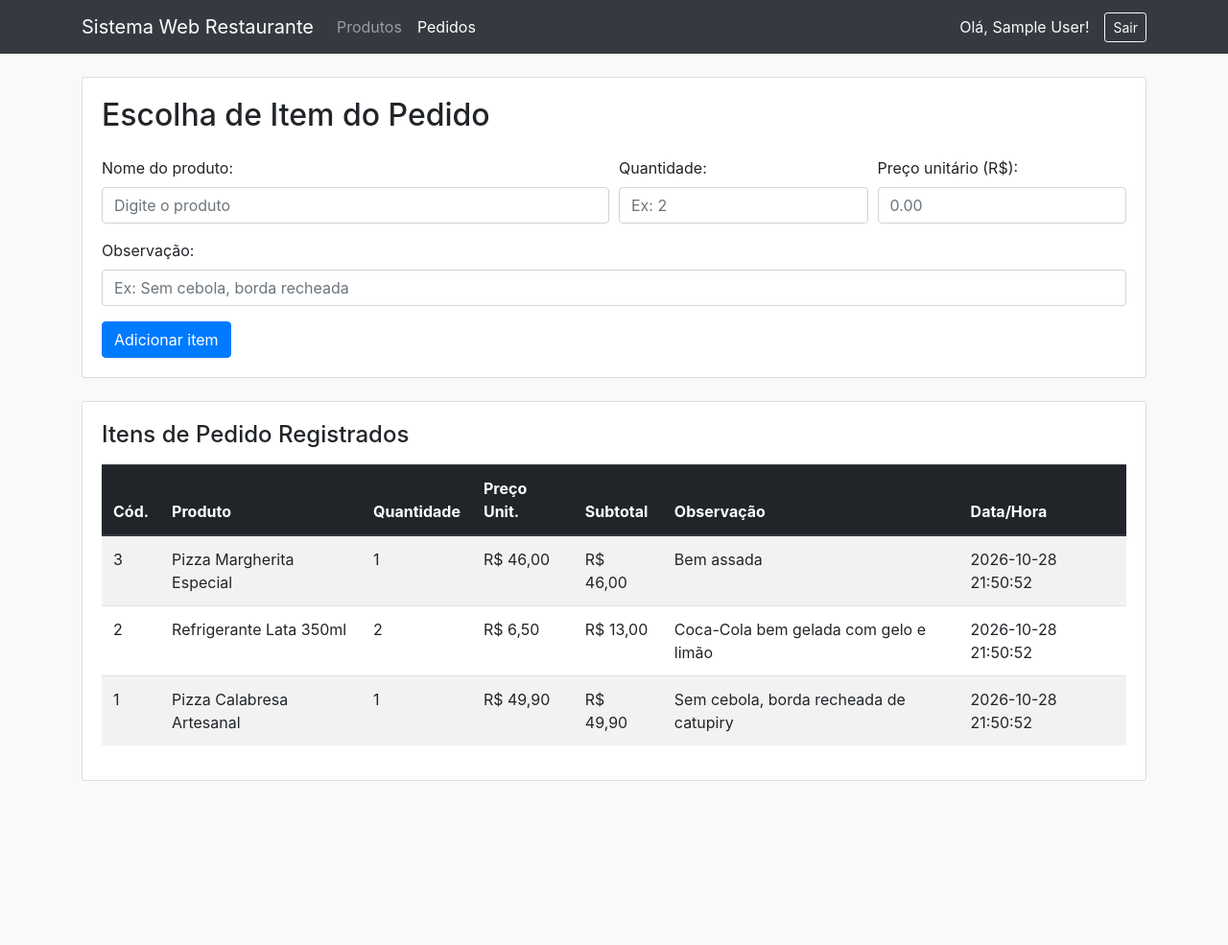
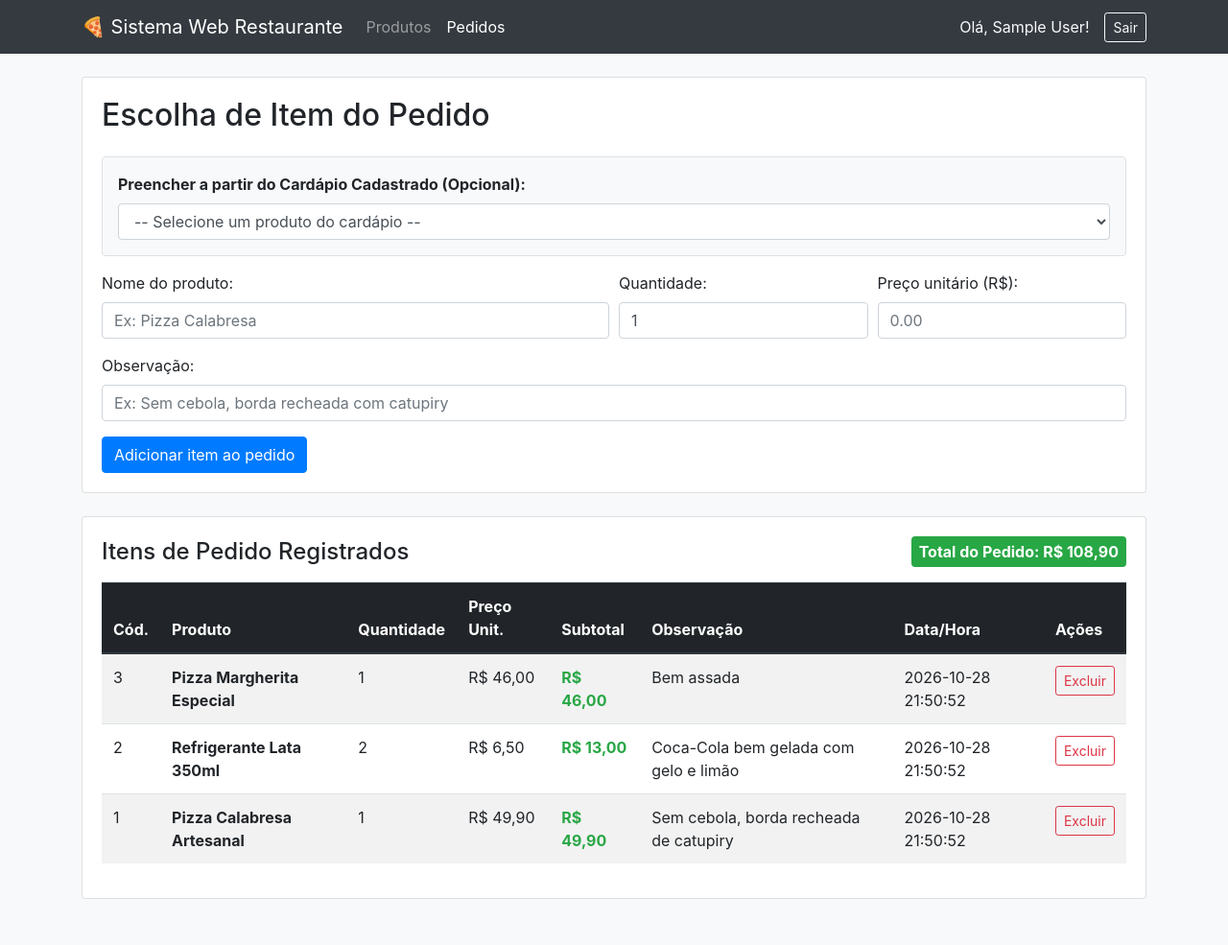
Before and after one commit to omartins-zs/sistema-web-restaurante, a PHP site: page /pedido.php in a window 1280 px wide. Shown: the whole page at 96% size. Before the commit the page ends 814 px from the top, so only its background shows below. Run offline with PHP 8.4, Linux system fonts and the light colour scheme; the visitor is signed in with stand-in values (Sample User, id 1); data comes from the database, SQL or seed files in the repository; some libraries are stand-ins or nearby versions.

Commit message:
:sparkles: feat: integrando cardapio com pedido e exclusao de itens

```diff
--- a/pedido.php
+++ b/pedido.php
@@ -6,13 +6,23 @@ if (session_status() === PHP_SESSION_NONE) {
 <?php if (isset($_SESSION["nome_usuario"])) : ?>
 <?php
     require_once __DIR__ . '/bd/BancoDados.php';
+    require_once __DIR__ . '/produto/ProdutoController.php';
+
+    $produto_control = new ProdutoController();
+    $produtos_disponiveis = $produto_control->selecionar();
+
     $itens_pedido = [];
+    $total_geral = 0.0;
     try {
         $bd = new BancoDados();
         $conn = $bd->conectar();
         $stmt = $conn->prepare("SELECT * FROM item_pedido ORDER BY codigo DESC");
         $stmt->execute();
         $itens_pedido = $stmt->fetchAll(PDO::FETCH_ASSOC);
+
+        foreach ($itens_pedido as $it) {
+            $total_geral += (float) $it['preco_und'] * (int) $it['quantidade'];
+        }
     } catch (Exception $e) {
         $itens_pedido = [];
     }
@@ -34,7 +44,7 @@ if (session_status() === PHP_SESSION_NONE) {
 <body class="bg-light">
     <nav class="navbar navbar-expand-lg navbar-dark bg-dark mb-4">
         <div class="container">
-            <a class="navbar-brand" href="produto.php">Sistema Web Restaurante</a>
+            <a class="navbar-brand" href="produto.php">🍕 Sistema Web Restaurante</a>
             <div class="collapse navbar-collapse show">
                 <ul class="navbar-nav mr-auto">
                     <li class="nav-item">
@@ -62,16 +72,30 @@ if (session_status() === PHP_SESSION_NONE) {
                         <?= htmlspecialchars($resultado["msg"]); ?>
                     </div>
                     <?php endif; ?>
+
+                    <?php if (!empty($produtos_disponiveis)) : ?>
+                    <div class="form-group bg-light p-3 border rounded mb-3">
+                        <label for="select_cardapio"><strong>Preencher a partir do Cardápio Cadastrado (Opcional):</strong></label>
+                        <select class="form-control" id="select_cardapio" onchange="selecionarDoCardapio(this)">
+                            <option value="">-- Selecione um produto do cardápio --</option>
+                            <?php foreach ($produtos_disponiveis as $prod) : ?>
+                            <option value="<?= htmlspecialchars($prod['nome']) ?>" data-preco="<?= htmlspecialchars($prod['valor']) ?>">
+                                <?= htmlspecialchars($prod['nome']) ?> (<?= htmlspecialchars($prod['categoria']) ?>) - R$ <?= number_format((float)$prod['valor'], 2, ',', '.') ?>
+                            </option>
+                            <?php endforeach; ?>
+                        </select>
+                    </div>
+                    <?php endif; ?>
+
                     <div class="form-row">
                         <div class="form-group col-md-6">
                             <label for="nome_produto">Nome do produto:</label>
-                            <input type="text" required class="form-control" id="nome_produto" aria-describedby="nomeHelp"
-                                name="nome_produto" placeholder="Digite o produto">
+                            <input type="text" required class="form-control" id="nome_produto"
+                                name="nome_produto" placeholder="Ex: Pizza Calabresa">
                         </div>
                         <div class="form-group col-md-3">
                             <label for="qtd_produto">Quantidade:</label>
-                            <input type="number" required min="1" class="form-control" id="qtd_produto" name="qtd_produto"
-                                placeholder="Ex: 2">
+                            <input type="number" required min="1" value="1" class="form-control" id="qtd_produto" name="qtd_produto">
                         </div>
                         <div class="form-group col-md-3">
                             <label for="preco_produto">Preço unitário (R$):</label>
@@ -80,16 +104,24 @@ if (session_status() === PHP_SESSION_NONE) {
                     </div>
                     <div class="form-group">
                         <label for="obs_produto">Observação:</label>
-                        <input type="text" class="form-control" name="obs_produto" id="obs_produto" placeholder="Ex: Sem cebola, borda recheada">
+                        <input type="text" class="form-control" name="obs_produto" id="obs_produto" placeholder="Ex: Sem cebola, borda recheada com catupiry">
                     </div>
-                    <button type="submit" class="btn btn-primary">Adicionar item</button>
+                    <button type="submit" class="btn btn-primary">Adicionar item ao pedido</button>
                 </form>
             </div>
         </div>
 
         <div class="card shadow-sm">
             <div class="card-body">
-                <h4 class="mb-3">Itens de Pedido Registrados</h4>
+                <div class="d-flex justify-content-between align-items-center mb-3">
+                    <h4 class="mb-0">Itens de Pedido Registrados</h4>
+                    <?php if (count($itens_pedido) > 0) : ?>
+                    <span class="badge badge-success p-2" style="font-size: 1rem;">
+                        Total do Pedido: R$ <?= number_format($total_geral, 2, ',', '.'); ?>
+                    </span>
+                    <?php endif; ?>
+                </div>
+
                 <?php if (count($itens_pedido) > 0) : ?>
                 <div class="table-responsive">
                     <table class="table table-striped table-hover">
@@ -102,18 +134,25 @@ if (session_status() === PHP_SESSION_NONE) {
                                 <th>Subtotal</th>
                                 <th>Observação</th>
                                 <th>Data/Hora</th>
+                                <th>Ações</th>
                             </tr>
                         </thead>
                         <tbody>
                             <?php foreach ($itens_pedido as $item) : ?>
-                            <tr>
+                            <tr id="item<?= (int) ($item['codigo'] ?? 0); ?>">
                                 <td><?= (int) ($item['codigo'] ?? 0); ?></td>
-                                <td><?= htmlspecialchars($item['nome_produto']); ?></td>
+                                <td><strong><?= htmlspecialchars($item['nome_produto']); ?></strong></td>
                                 <td><?= (int) $item['quantidade']; ?></td>
                                 <td>R$ <?= number_format((float) $item['preco_und'], 2, ',', '.'); ?></td>
-                                <td>R$ <?= number_format((float) $item['preco_und'] * (int) $item['quantidade'], 2, ',', '.'); ?></td>
+                                <td class="text-success font-weight-bold">R$ <?= number_format((float) $item['preco_und'] * (int) $item['quantidade'], 2, ',', '.'); ?></td>
                                 <td><?= htmlspecialchars($item['observacao'] ?? ''); ?></td>
                                 <td><?= htmlspecialchars($item['data_hora'] ?? ''); ?></td>
+                                <td>
+                                    <button type="button" class="btn btn-sm btn-outline-danger"
+                                        onclick="removerItemPedido('<?= htmlspecialchars(addslashes($item['nome_produto'])) ?>', <?= (int) $item['codigo'] ?>)">
+                                        Excluir
+                                    </button>
+                                </td>
                             </tr>
                             <?php endforeach; ?>
                         </tbody>
@@ -135,6 +174,38 @@ if (session_status() === PHP_SESSION_NONE) {
     <script src="https://maxcdn.bootstrapcdn.com/bootstrap/4.0.0/js/bootstrap.min.js"
         integrity="sha384-JZR6Spejh4U02d8jOt6vLEHfe/JQGiRRSQQxSfFWpi1MquVdAyjUar5+76PVCmYl" crossorigin="anonymous">
     </script>
+    <script>
+    function selecionarDoCardapio(select) {
+        var opt = select.options[select.selectedIndex];
+        if (opt.value) {
+            document.getElementById('nome_produto').value = opt.value;
+            var preco = opt.getAttribute('data-preco');
+            if (preco) {
+                document.getElementById('preco_produto').value = parseFloat(preco).toFixed(2);
+            }
+        }
+    }
+
+    function removerItemPedido(nomeItem, codItem) {
+        if (confirm('Deseja realmente remover o item "' + nomeItem + '" do pedido?')) {
+            var ajax = new XMLHttpRequest();
+            ajax.responseType = 'json';
+            ajax.open("GET", "pedido_remover.php?cod_item=" + codItem, true);
+            ajax.send();
+            ajax.addEventListener("readystatechange", function() {
+                if (ajax.readyState === 4 && ajax.status === 200) {
+                    var resposta = ajax.response ? ajax.response.msg : "Item removido!";
+                    alert(resposta);
+                    var linha = document.getElementById("item" + codItem);
+                    if (linha && linha.parentNode) {
+                        linha.parentNode.removeChild(linha);
+                    }
+                    window.location.reload();
+                }
+            });
+        }
+    }
+    </script>
 </body>
 
 </html>
```
Also changed, not shown: pedido_remover.php (added, +42 -0 lines).
